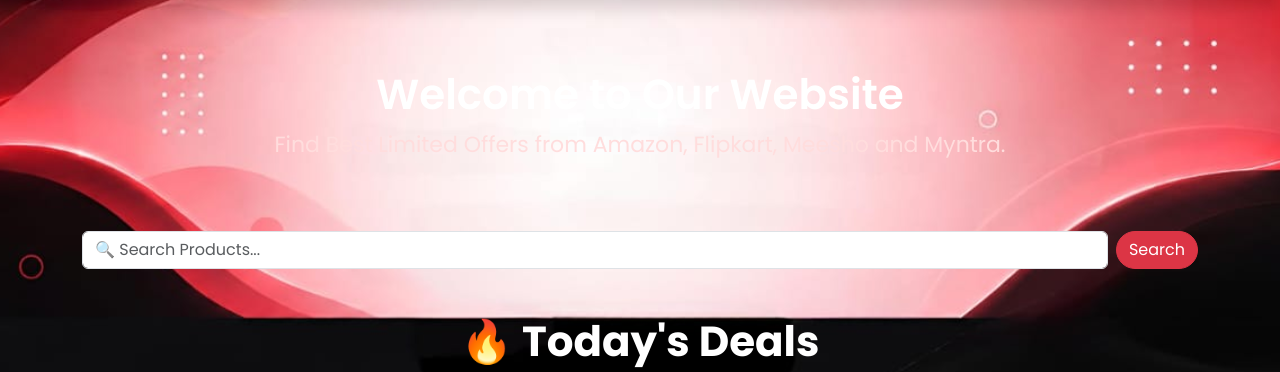
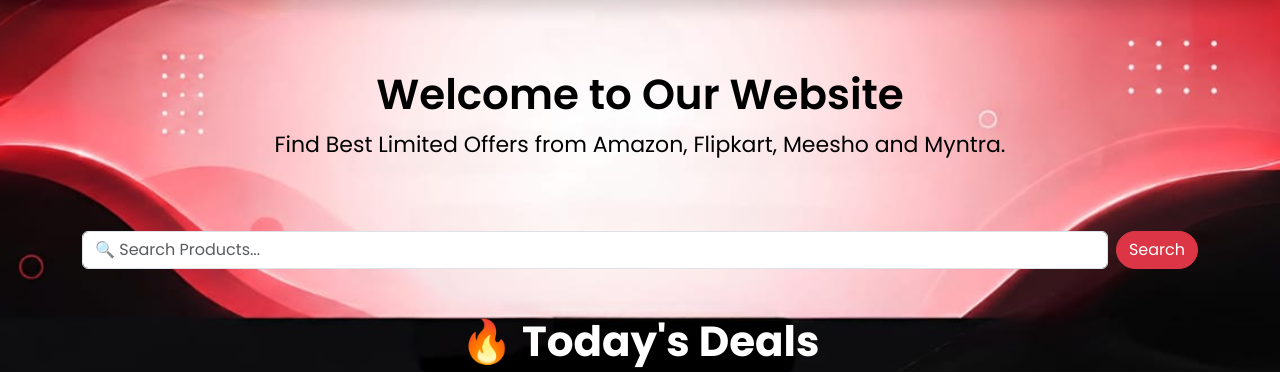
Before and after one commit to arshadabscaids-bot/premium_savings_portal, a Flask app: page / in a window 1280 px wide. Shown: the part 80-452 px from the top of the page. Run offline with Flask 3, Linux system fonts and the light colour scheme.

Commit message:
Update style.css

```diff
--- a/static/css/style.css
+++ b/static/css/style.css
@@ -71,13 +71,13 @@ body{
 }
 
 .hero-subtitle{
-    color:#fff;
+    color:#000000;
     font-size:42px;
     font-weight:600;
 }
 
 .hero-text{
-    color:#ffdddd;
+    color:#000000;
     font-size:22px;
     max-width:750px;
     margin:auto;
```
